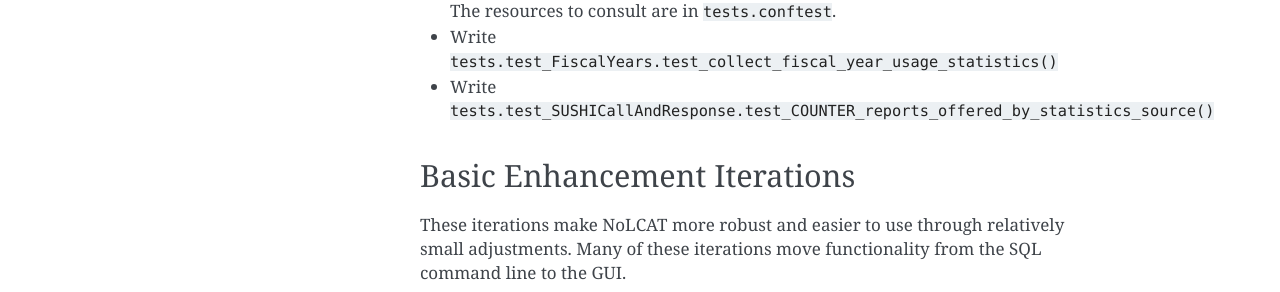
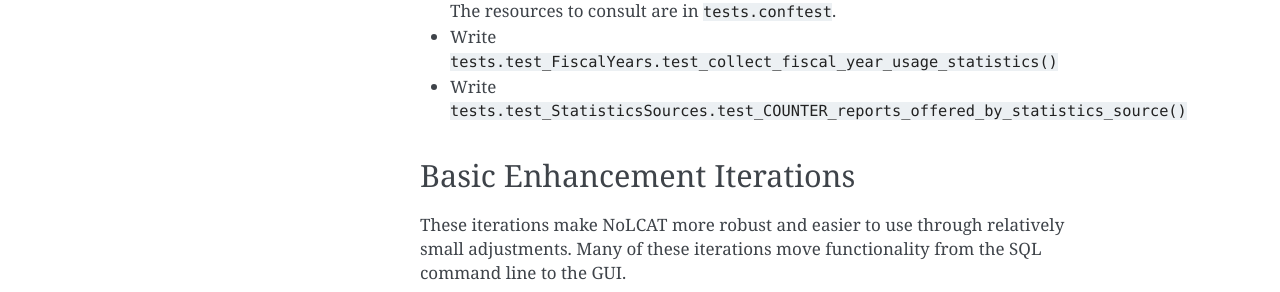
Before and after one commit to ereiskind/nolcat, a Sphinx documentation site: the page built from docs/source/roadmap.rst, in a window 1280 px wide and 900 px high, scrolled down 1583 px. Shown: the part 158-450 px from the top of the window. Built offline with Sphinx 7.4.7, drawn with Linux system fonts in a browser that asks for light colours.

Commit message:
Move `test_COUNTER_reports_offered_by_statistics_source`

```diff
--- a/docs/source/roadmap.rst
+++ b/docs/source/roadmap.rst
@@ -25,7 +25,7 @@ Iteration 3: Minimum Viable Product with Tests and Test Database
 * Add check of contents of file uploaded to S3 against original file to ``tests.test_app.test_upload_file_to_S3_bucket()``
 * Create the temporary database for testing: Per Flask's documentation on testing, tests interacting with a database should be able to use a testing database separate from but built using the same factory as the production database. The resources to consult are in ``tests.conftest``.
 * Write ``tests.test_FiscalYears.test_collect_fiscal_year_usage_statistics()``
-* Write ``tests.test_SUSHICallAndResponse.test_COUNTER_reports_offered_by_statistics_source()``
+* Write ``tests.test_StatisticsSources.test_COUNTER_reports_offered_by_statistics_source()``
 
 Basic Enhancement Iterations
 ****************************
```
Also changed, not shown: 2 other files.
